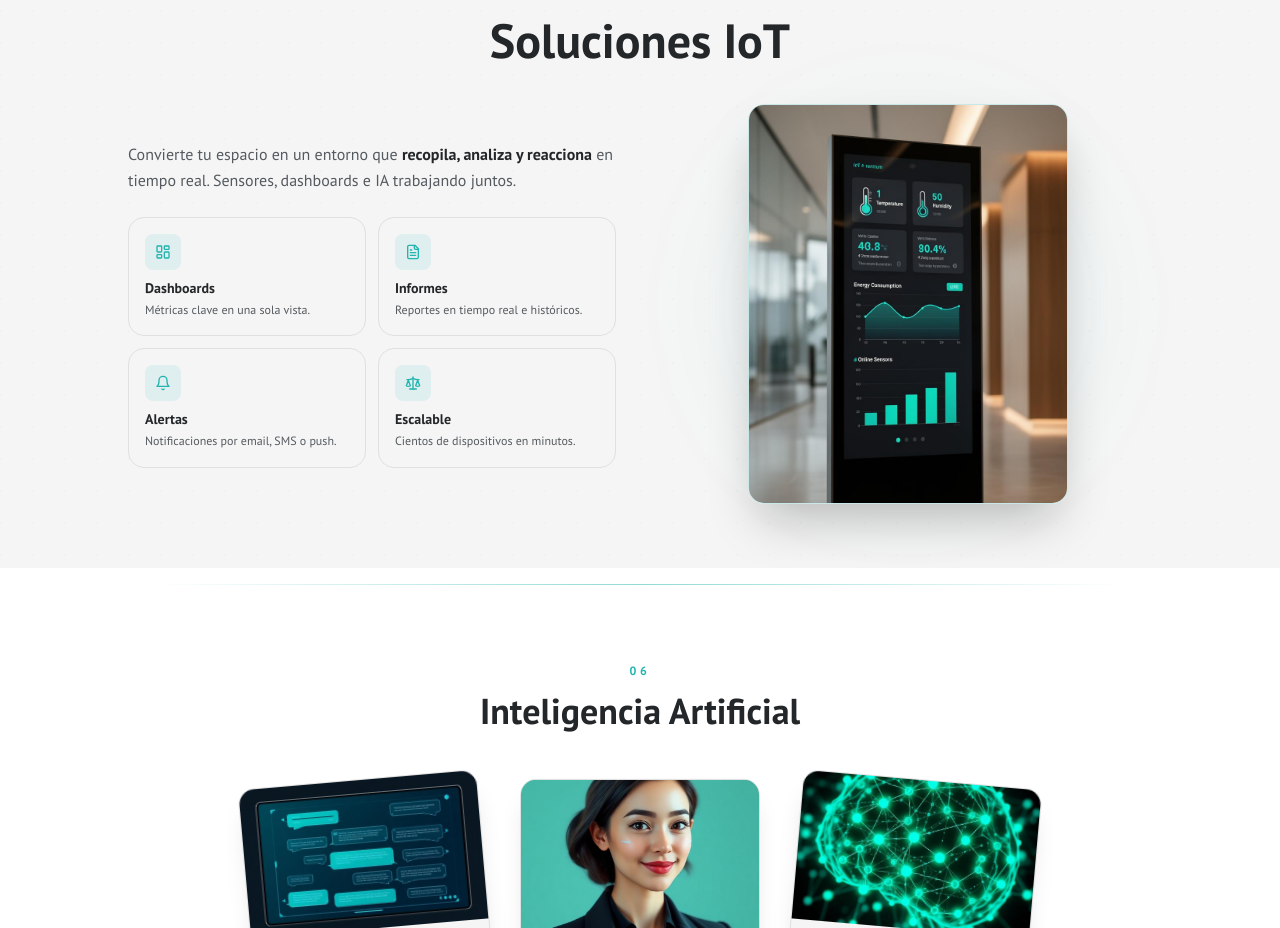
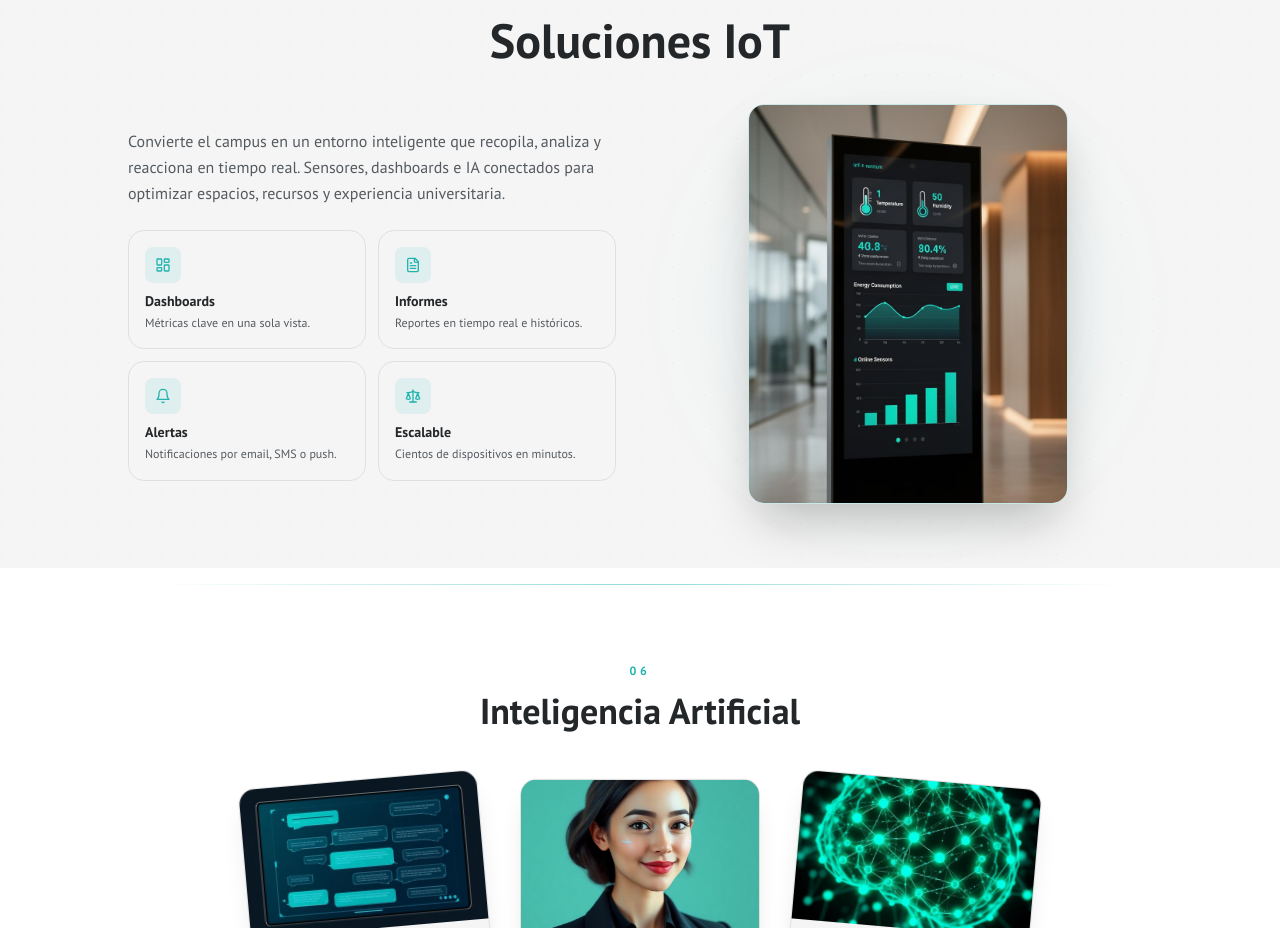
Before and after one commit to caralovell/presentaci-n-ceu-madrid, a React (Vite) app: page / in a window 1280 px wide. Shown: the part 4360-5288 px from the top of the page. Built offline with nearby package versions, Linux system fonts and the light colour scheme; the HTML template or start-up script is replaced by a standard one.

Commit message:
Code edited in Lovable Code Editor
Edited UI in Lovable

Co-authored-by: caralovell <168685711+caralovell@users.noreply.github.com>

```diff
--- a/src/components/IoTSection.tsx
+++ b/src/components/IoTSection.tsx
@@ -35,9 +35,8 @@ const IoTSection = () => (
         {/* Left: text + 4 cards */}
         <ScrollReveal direction="left">
           <p className="text-base text-muted-foreground leading-relaxed mb-6">
-            Convierte tu espacio en un entorno que{" "}
-            <strong className="text-foreground">recopila, analiza y reacciona</strong> en tiempo real. Sensores,
-            dashboards e IA trabajando juntos.
+            Convierte el campus en un entorno inteligente que recopila, analiza y reacciona en tiempo real. Sensores,
+            dashboards e IA conectados para optimizar espacios, recursos y experiencia universitaria.
           </p>
 
           <div className="grid grid-cols-2 gap-3">
```
